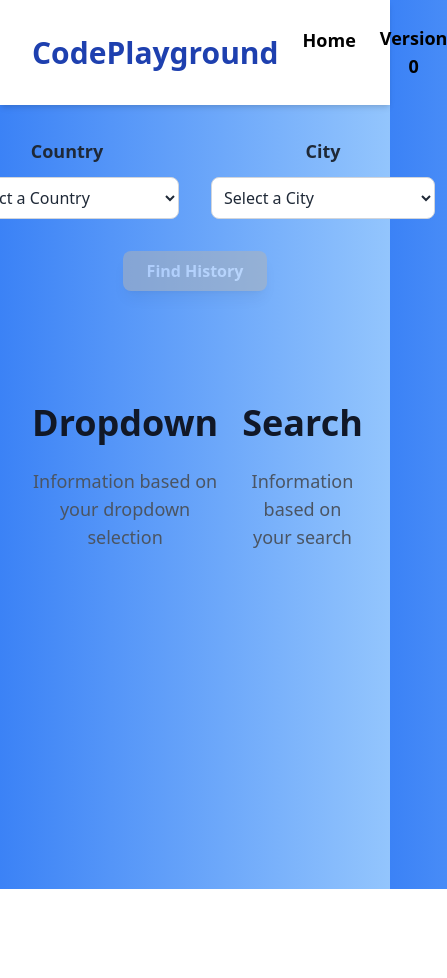
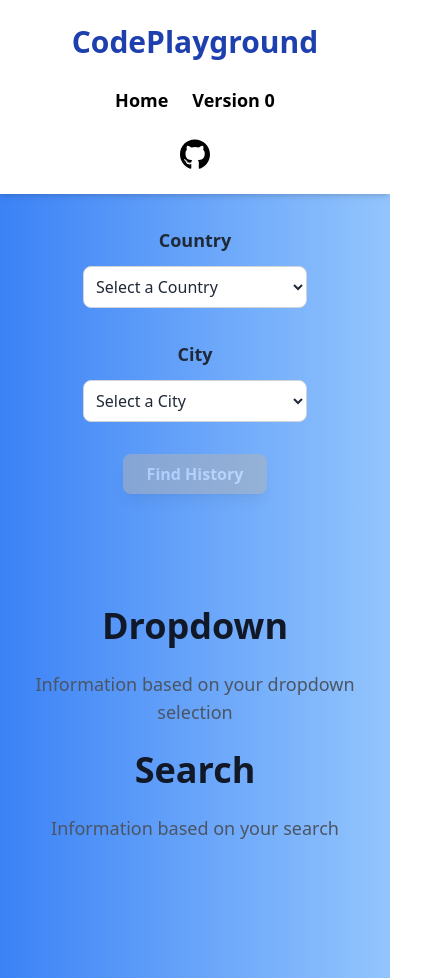
Before and after one commit to AdarshKumar9002/CodePlayground, a website built with webpack: page src/index.html in a window 390 px wide. Shown: the whole page, 447 px wide, since content can reach past the window. Before the commit the page ends 889 px from the top, so only its background shows below. Built offline with nearby package versions, Linux system fonts and the light colour scheme; no server answers.

Commit message:
Fix the design for small screen

```diff
--- a/src/assets/style/style.css
+++ b/src/assets/style/style.css
@@ -10,6 +10,17 @@ section {
     /* background: white;
     box-shadow: inset lightgray 0px 0px 10px 10px; */
     margin-bottom: 3em;
+}
+@media screen and (max-width: 1023px) {
+    header {
+        flex-direction: column;
+    }
+    .drop-down-container {
+        flex-direction: column;
+    }
+    .display-container {
+        flex-direction: column;
+    }
 }
 header nav li {
     font-size: 1.3em;
--- a/src/index.html
+++ b/src/index.html
@@ -42,8 +42,8 @@
       </a>
     </header>
     <main class="px-8">
-      <section class="py-8">
-        <div class="flex justify-center items-center gap-8">
+      <section class="py-8 ">
+        <div class="flex justify-center items-center gap-8 drop-down-container">
           <!-- ========= Country ========= -->
           <div
             id="countryDropdown"
@@ -92,7 +92,7 @@
         </div>
       </section>
 
-      <section class="flex justify-around items-center py-8 gap-6">
+      <section class="flex justify-around items-center py-8 gap-6 display-container">
         <div id="selectedByDropdown" class=" flex flex-col items-center text-center w-full">
           <h2 class="text-4xl font-bold text-gray-900 mb-6">Dropdown</h2>
           <p class="text-lg text-gray-600">Information based on your dropdown selection</p>
```
Also changed, not shown: dist/assets/images/github-icon.8bbb8f09b1a2192f49f0.svg (deleted), dist/index.html (deleted), src/assets/style/main.css, 2 other files.
